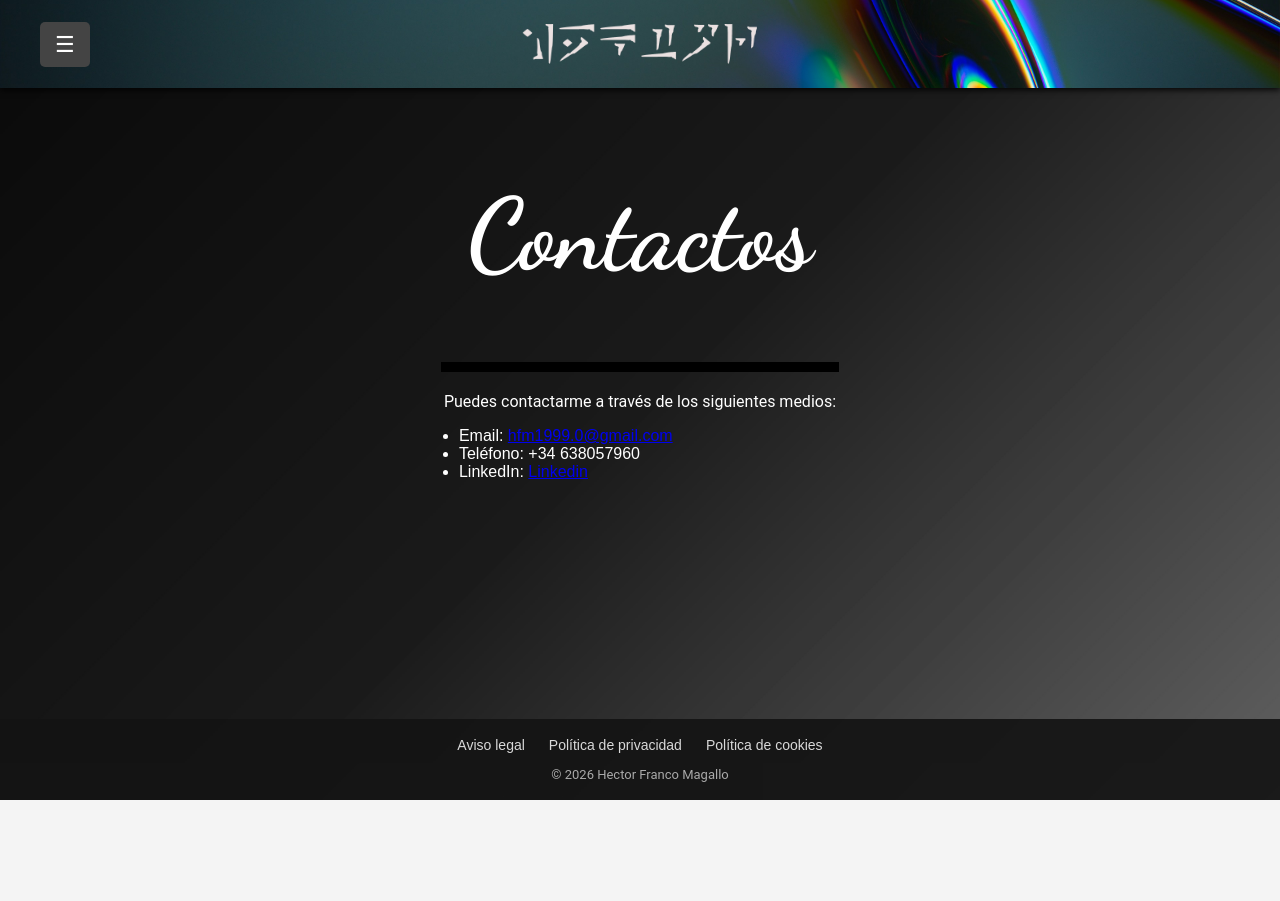
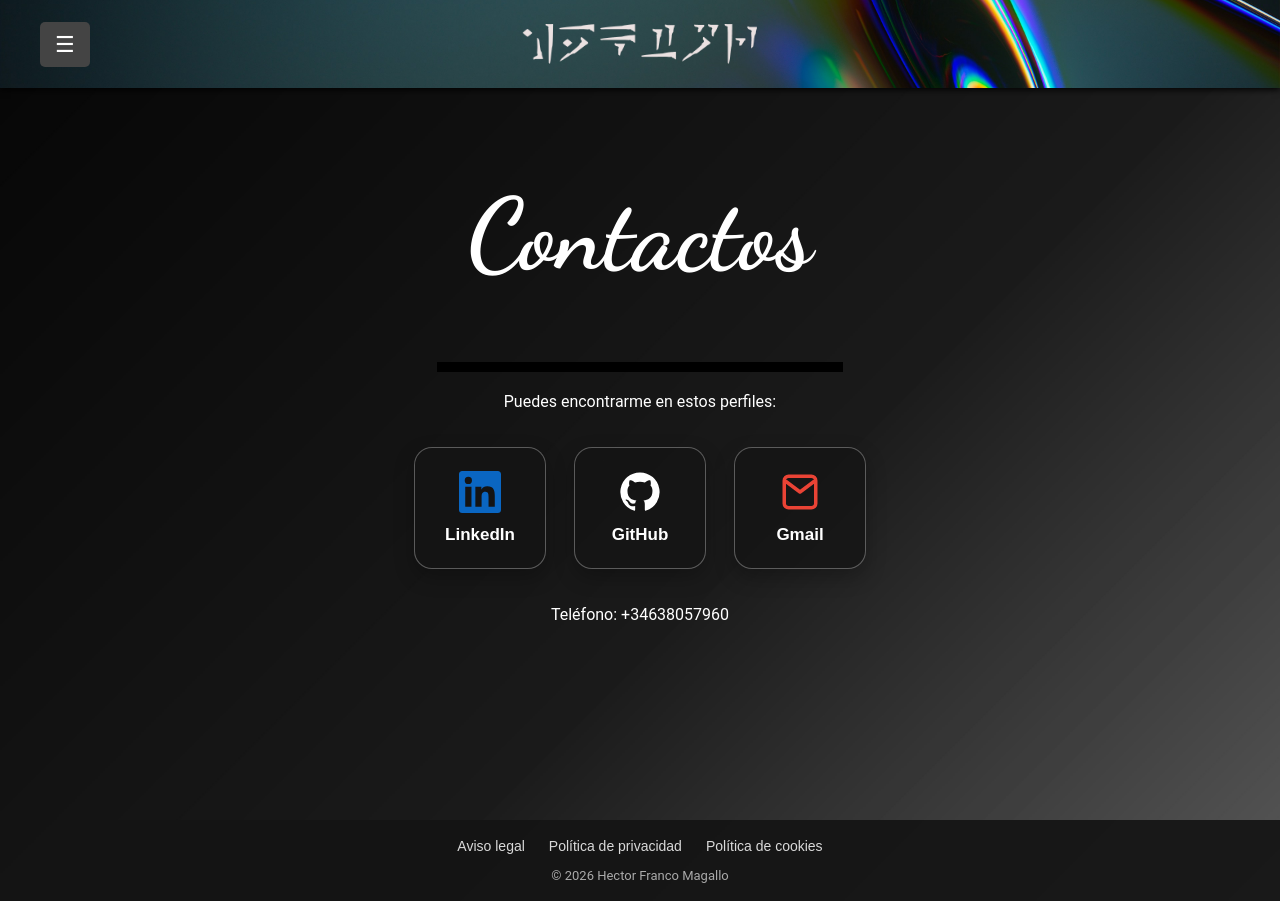
Before and after one commit to HectorFM99/Pagina-Web, a plain HTML site: page pages/contactos.html in a window 1280 px wide. Before the commit the page ends 800 px from the top, so only its background shows below. Drawn offline with Linux system fonts and the light colour scheme.

Commit message:
Actualizacion de pagina de contactos

```diff
--- a/css/cuerpo.css
+++ b/css/cuerpo.css
@@ -324,3 +324,105 @@ hr {
   max-width: 90%;
   margin-inline: auto;
 }
+
+/*Estilo para la sección de contactos */
+
+.contactos-intro {
+  text-align: center;
+}
+
+.contactos-sociales {
+  display: flex;
+  justify-content: center;
+  flex-wrap: wrap;
+  gap: 28px;
+  margin: 36px auto;
+}
+
+.contacto-social {
+  display: flex;
+  width: 130px;
+  min-height: 120px;
+  flex-direction: column;
+  align-items: center;
+  justify-content: center;
+  gap: 12px;
+  border: 1px solid rgb(255 255 255 / 30%);
+  border-radius: 18px;
+  background: rgb(20 20 20 / 75%);
+  color: white;
+  font-size: 17px;
+  font-weight: 600;
+  text-decoration: none;
+  box-shadow: 0 8px 20px rgb(0 0 0 / 25%);
+  animation: aparecer-rebotando 700ms both;
+  transition: transform 180ms ease, box-shadow 180ms ease;
+}
+
+.contacto-social:nth-child(2) {
+  animation-delay: 140ms;
+}
+
+.contacto-social:nth-child(3) {
+  animation-delay: 280ms;
+}
+
+.contacto-social svg {
+  width: 42px;
+  height: 42px;
+  fill: currentColor;
+}
+
+.contacto-social:hover,
+.contacto-social:focus-visible {
+  transform: translateY(-7px) scale(1.06);
+  box-shadow: 0 14px 26px rgb(0 0 0 / 40%);
+}
+
+.contacto-social:focus-visible {
+  outline: 3px solid white;
+  outline-offset: 4px;
+}
+
+.linkedin svg {
+  color: #0a66c2;
+}
+
+.github svg {
+  color: white;
+}
+
+.gmail svg {
+  color: #ea4335;
+}
+
+.contacto-telefono {
+  text-align: center;
+}
+
+/* Animación de aparición con rebote */
+
+@keyframes aparecer-rebotando {
+  0% {
+    opacity: 0;
+    transform: translateY(-70px) scale(0.8);
+  }
+  60% {
+    opacity: 1;
+    transform: translateY(12px) scale(1.05);
+  }
+  80% {
+    transform: translateY(-6px) scale(0.98);
+  }
+  100% {
+    opacity: 1;
+    transform: translateY(0) scale(1);
+  }
+}
+
+@media (prefers-reduced-motion: reduce) {
+  .contacto-social {
+    animation: none;
+    transition: none;
+  }
+}
--- a/pages/contactos.html
+++ b/pages/contactos.html
@@ -41,14 +41,42 @@
 </aside>
 <div class="fondo-difuminado"></div>
 <main class="contenido">
-    <h1 class="centrado reveal titulo">Contactos</h1>
-    <hr>
-    <p>Puedes contactarme a través de los siguientes medios:</p>
-    <ul>
-        <li>Email: <a href="mailto:hfm1999.0@gmail.com">hfm1999.0@gmail.com</a></li>
-        <li>Teléfono: +34 638057960</li>
-        <li>LinkedIn: <a href="https://www.linkedin.com/in/hector-franco-magallo-8470a7316">Linkedin</a></li>
-    </ul>
+  <h1 class="centrado reveal titulo">Contactos</h1>
+  <hr>
+  <p class="contactos-intro">Puedes encontrarme en estos perfiles:</p>
+
+  <div class="contactos-sociales">
+    <a class="contacto-social linkedin"
+       href="https://www.linkedin.com/in/hector-franco-magallo-8470a7316"
+       target="_blank" rel="noopener noreferrer"
+       aria-label="Visitar mi perfil de LinkedIn">
+      <svg viewBox="0 0 24 24" aria-hidden="true">
+        <path d="M20.45 20.45h-3.56v-5.57c0-1.33-.02-3.04-1.85-3.04-1.85 0-2.13 1.45-2.13 2.94v5.67H9.35V9h3.42v1.56h.05a3.75 3.75 0 0 1 3.37-1.85c3.6 0 4.26 2.37 4.26 5.46v6.28ZM5.34 7.43a2.06 2.06 0 1 1 0-4.12 2.06 2.06 0 0 1 0 4.12ZM7.12 20.45H3.56V9h3.56v11.45ZM22.22 0H1.77C.79 0 0 .77 0 1.73v20.54C0 23.23.79 24 1.77 24h20.45c.98 0 1.78-.77 1.78-1.73V1.73C24 .77 23.2 0 22.22 0Z"/>
+      </svg>
+      <span>LinkedIn</span>
+    </a>
+
+    <a class="contacto-social github"
+       href="https://github.com/HectorFM99"
+       target="_blank" rel="noopener noreferrer"
+       aria-label="Visitar mi perfil de GitHub">
+      <svg viewBox="0 0 24 24" aria-hidden="true">
+        <path d="M12 .8a11.2 11.2 0 0 0-3.54 21.83c.56.1.77-.24.77-.54v-2.1c-3.13.68-3.79-1.33-3.79-1.33-.51-1.3-1.25-1.65-1.25-1.65-1.02-.7.08-.69.08-.69 1.13.08 1.72 1.16 1.72 1.16 1 1.71 2.62 1.22 3.26.93.1-.72.39-1.22.71-1.5-2.5-.29-5.13-1.25-5.13-5.56 0-1.23.44-2.23 1.16-3.02-.12-.29-.5-1.43.11-2.98 0 0 .95-.3 3.08 1.15a10.7 10.7 0 0 1 5.6 0c2.14-1.45 3.08-1.15 3.08-1.15.61 1.55.23 2.69.12 2.98.72.79 1.15 1.79 1.15 3.02 0 4.32-2.63 5.27-5.14 5.55.4.35.76 1.03.76 2.08v3.11c0 .3.2.65.77.54A11.2 11.2 0 0 0 12 .8Z"/>
+      </svg>
+      <span>GitHub</span>
+    </a>
+
+    <a class="contacto-social gmail"
+       href="mailto:hfm1999.0@gmail.com"
+       aria-label="Enviarme un correo electrónico">
+      <svg viewBox="0 0 24 24" aria-hidden="true">
+        <path d="M3 5.5A2.5 2.5 0 0 1 5.5 3h13A2.5 2.5 0 0 1 21 5.5v13a2.5 2.5 0 0 1-2.5 2.5h-13A2.5 2.5 0 0 1 3 18.5v-13Z" fill="none" stroke="currentColor" stroke-width="2"/>
+        <path d="m4 6 8 6 8-6" fill="none" stroke="currentColor" stroke-width="2" stroke-linecap="round" stroke-linejoin="round"/>
+      </svg>
+      <span>Gmail</span>
+    </a>
+  </div>
+  <p class="contacto-telefono">Teléfono: +34638057960</p>
 </main>
 <script src="../js/programacion.js"></script>
 <footer class="pie-pagina">
```
